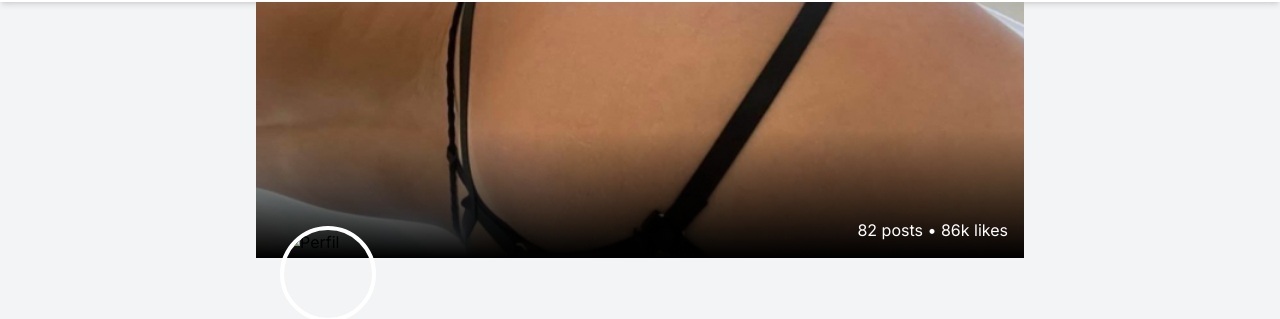
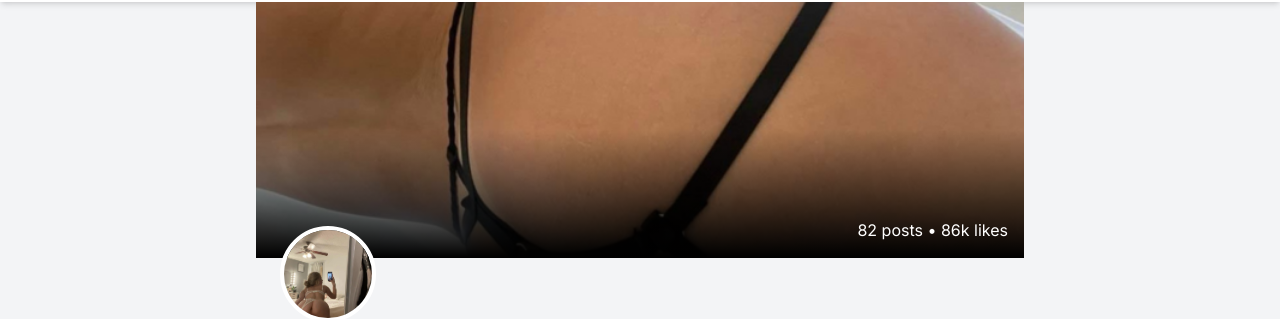
Before and after one commit to ldcoutinho2/privacyy, a plain HTML site: page index.html in a window 1280 px wide. Shown: the part 62-381 px from the top of the page. Drawn offline with nearby package versions, Linux system fonts and the light colour scheme.

Commit message:
Update index.html

```diff
--- a/index.html
+++ b/index.html
@@ -66,7 +66,7 @@ src="https://www.facebook.com/tr?id=1032381935101857&ev=PageView&noscript=1"
 
   <!-- Ícone de Perfil -->
   <div class="absolute -bottom-16 left-6">
-    <img class="h-24 w-24 rounded-full border-4 border-white object-cover" src="profile.webp" alt="Perfil">
+    <img class="h-24 w-24 rounded-full border-4 border-white object-cover" src="perfil.webp" alt="Perfil">
   </div>
 </div>
 
```
